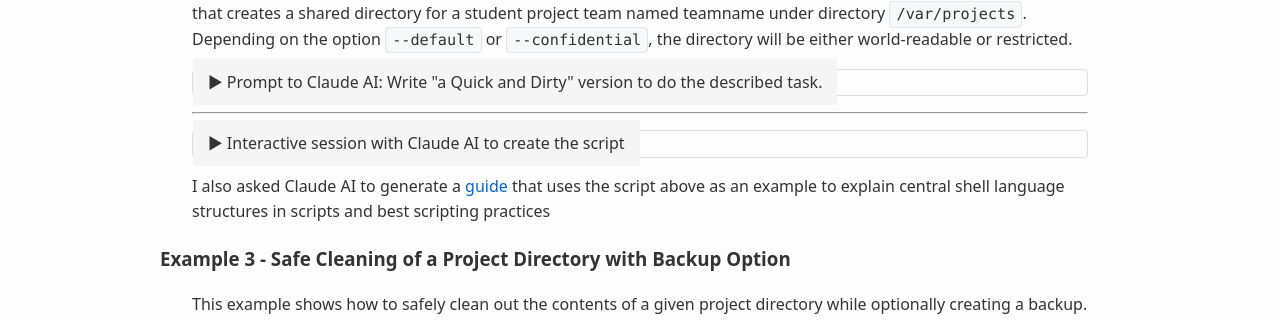
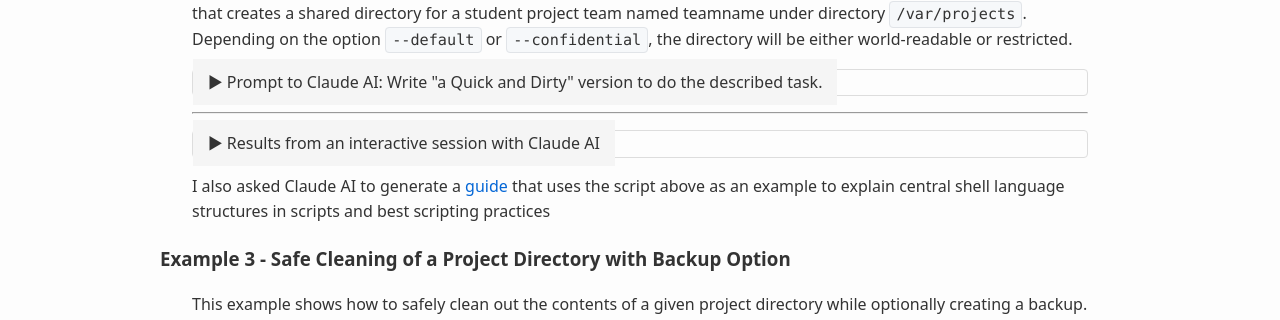
Before and after one commit to averkoc/lx, a Jekyll site: the page built from docs/ws9.md, in a window 1280 px wide. Shown: the part 1313-1633 px from the top of the page. Built offline with Jekyll 4.4.1, drawn with Linux system fonts in a browser that asks for light colours.

Commit message:
Update ws9.md

```diff
--- a/docs/ws9.md
+++ b/docs/ws9.md
@@ -111,7 +111,7 @@ echo "✓ Created $DIR with permissions $PERM"
 <div class="accordion">
   <input type="checkbox" id="accordion3" class="accordion-toggle">
   <label for="accordion3" class="accordion-header">
-    Interactive session with Claude AI to create the script
+    Results from an interactive session with Claude AI
   </label>
   <div class="accordion-content" markdown="1">
 
```
